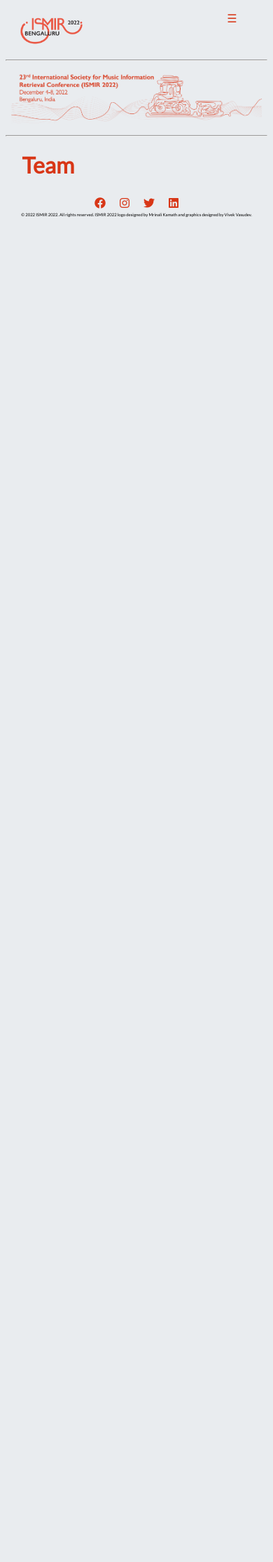
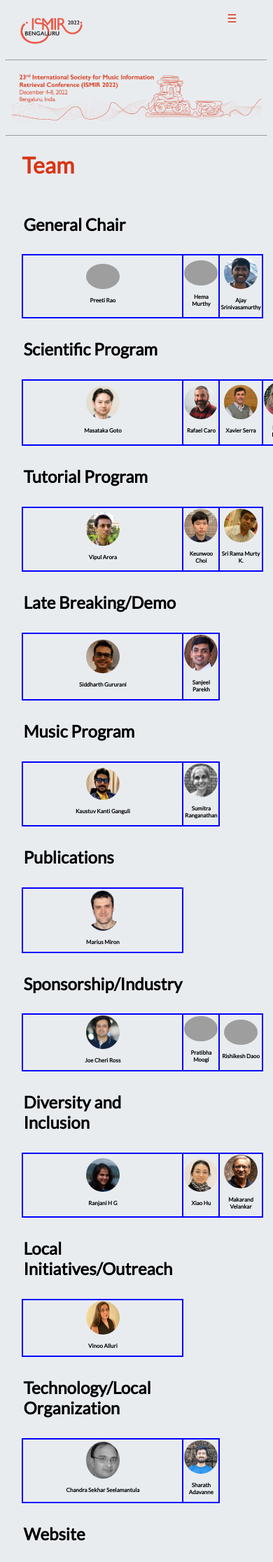
Before and after one commit to ismir2022/ismir2022.github.io, a Jekyll site: the page built from team.md, in a window 390 px wide. Shown: the top 2232 px of the page at 70% size. Built offline with Jekyll 4.4.1, drawn with Linux system fonts in a browser that asks for light colours; nearby versions of some CDN libraries; before the commit the page ends 900 px from its top, so only the background shows below that; some of the changed text lies outside the part shown; grey boxes are pictures that could not be loaded.

Commit message:
Team Page Fix

```diff
--- a/_includes/team.html
+++ b/_includes/team.html
@@ -1,21 +1,21 @@
 <div class="maincontent">
     <h1>Team</h1>
-    <table class="customtable">
+    <table class="teamtable">
         <tr>
             <td class="teamsection" colspan="4">
                 <h2>General Chair</h2>
             </td>
         </tr>
         <tr>
-            <td class="avatarbox">
+            <td class="teambox">
                 <img src="../assets/team/preeti-rao.png" alt="Avatar" class="avatar">
                 <p class = "avatarname">Preeti Rao</p>
             </td>
-            <td class="avatarbox">
+            <td class="teambox">
                 <img src="../assets/team/hema-murthy.png" alt="Avatar" class="avatar">
                 <p class = "avatarname">Hema Murthy</p>
             </td>
-            <td class="avatarbox">
+            <td class="teambox">
                 <img src="../assets/team/ajay-srinivasamurthy.png" alt="Avatar" class="avatar">
                 <p class = "avatarname">Ajay Srinivasamurthy</p>
             </td>
@@ -26,19 +26,19 @@
             </td>
         </tr>
         <tr>
-            <td class="avatarbox">
+            <td class="teambox">
                 <img src="../assets/team/masataka-goto.jpg" alt="Avatar" class="avatar">
                 <p class = "avatarname">Masataka Goto</p>
             </td>
-            <td class="avatarbox">
+            <td class="teambox">
                 <img src="../assets/team/rafael-caro-repetto.jpg" alt="Avatar" class="avatar">
                 <p class = "avatarname">Rafael Caro</p>
             </td>
-            <td class="avatarbox">
+            <td class="teambox">
                 <img src="../assets/team/xavier-serra.png" alt="Avatar" class="avatar">
                 <p class = "avatarname">Xavier Serra</p>
             </td>
-            <td class="avatarbox">
+            <td class="teambox">
                 <img src="../assets/team/rachel-bittner.jpeg" alt="Avatar" class="avatar">
                 <p class = "avatarname">Rachel Bittner</p>
             </td>
@@ -49,15 +49,15 @@
             </td>
         </tr>
         <tr>
-            <td class="avatarbox">
+            <td class="teambox">
                 <img src="../assets/team/vipul-arora.png" alt="Avatar" class="avatar">
                 <p class = "avatarname">Vipul Arora</p>
             </td>
-            <td class="avatarbox">
+            <td class="teambox">
                 <img src="../assets/team/keunwoo-choi.jpeg" alt="Avatar" class="avatar">
                 <p class = "avatarname">Keunwoo Choi</p>
             </td>
-            <td class="avatarbox">
+            <td class="teambox">
                 <img src="../assets/team/sri-rama-murthy.jpeg" alt="Avatar" class="avatar">
                 <p class = "avatarname">Sri Rama Murty K.</p>
             </td>
@@ -68,11 +68,11 @@
             </td>
         </tr>
         <tr>
-            <td class="avatarbox">
+            <td class="teambox">
                 <img src="../assets/team/siddharth-gururani.png" alt="Avatar" class="avatar">
                 <p class = "avatarname">Siddharth Gururani</p>
             </td>
-            <td class="avatarbox">
+            <td class="teambox">
                 <img src="../assets/team/sanjeel-parekh.png" alt="Avatar" class="avatar">
                 <p class = "avatarname">Sanjeel Parekh</p>
             </td>
@@ -83,11 +83,11 @@
             </td>
         </tr>
         <tr>
-            <td class="avatarbox">
+            <td class="teambox">
                 <img src="../assets/team/kaustuv-kanti-ganguli.png" alt="Avatar" class="avatar">
                 <p class = "avatarname">Kaustuv Kanti Ganguli</p>
             </td>
-            <td class="avatarbox">
+            <td class="teambox">
                 <img src="../assets/team/sumitra-ranganathan.jpg" alt="Avatar" class="avatar">
                 <p class = "avatarname">Sumitra Ranganathan</p>
             </td>
@@ -98,7 +98,7 @@
             </td>
         </tr>
         <tr>
-            <td class="avatarbox">
+            <td class="teambox">
                 <img src="../assets/team/marius-miron.png" alt="Avatar" class="avatar">
                 <p class = "avatarname">Marius Miron</p>
             </td>
@@ -109,15 +109,15 @@
             </td>
         </tr>
         <tr>
-            <td class="avatarbox">
+            <td class="teambox">
                 <img src="../assets/team/joe-cheri.png" alt="Avatar" class="avatar">
                 <p class = "avatarname">Joe Cheri Ross</p>
             </td>
-            <td class="avatarbox">
+            <td class="teambox">
                 <img src="../assets/team/pratibha-moogi.png" alt="Avatar" class="avatar">
                 <p class = "avatarname">Pratibha Moogi</p>
             </td>
-            <td class="avatarbox">
+            <td class="teambox">
                 <img src="../assets/team/rishikesh-daoo.jpg" alt="Avatar" class="avatar">
                 <p class = "avatarname">Rishikesh Daoo</p>
             </td>
@@ -128,15 +128,15 @@
             </td>
         </tr>
         <tr>
-            <td class="avatarbox">
+            <td class="teambox">
                 <img src="../assets/team/ranjani.png" alt="Avatar" class="avatar">
                 <p class = "avatarname">Ranjani H G</p>
             </td>
-            <td class="avatarbox">
+            <td class="teambox">
                 <img src="../assets/team/xiao-hu.png" alt="Avatar" class="avatar">
                 <p class = "avatarname">Xiao Hu</p>
             </td>
-            <td class="avatarbox">
+            <td class="teambox">
                 <img src="../assets/team/makarand-velankar.png" alt="Avatar" class="avatar">
                 <p class = "avatarname">Makarand Velankar</p>
             </td>
@@ -147,7 +147,7 @@
             </td>
         </tr>
         <tr>
-            <td class="avatarbox">
+            <td class="teambox">
                 <img src="../assets/team/vinoo-alluri.jpg" alt="Avatar" class="avatar">
                 <p class = "avatarname">Vinoo Alluri</p>
             </td>
@@ -158,11 +158,11 @@
             </td>
         </tr>
         <tr>
-            <td class="avatarbox">
+            <td class="teambox">
                 <img src="../assets/team/chandrasekhar.png" alt="Avatar" class="avatar">
                 <p class = "avatarname">Chandra Sekhar Seelamantula</p>
             </td>
-            <td class="avatarbox">
+            <td class="teambox">
                 <img src="../assets/team/sharath.jpeg" alt="Avatar" class="avatar">
                 <p class = "avatarname">Sharath Adavanne</p>
             </td>
@@ -173,11 +173,11 @@
             </td>
         </tr>
         <tr>
-            <td class="avatarbox">
+            <td class="teambox">
                 <img src="../assets/team/chitralekha-gupta.png" alt="Avatar" class="avatar">
                 <p class = "avatarname">Chitralekha Gupta</p>
             </td>
-            <td class="avatarbox">
+            <td class="teambox">
                 <img src="../assets/team/ashvala-vinay.jpeg" alt="Avatar" class="avatar">
                 <p class = "avatarname">Ashvala Vinay</p>
             </td>
@@ -188,11 +188,11 @@
             </td>
         </tr>
         <tr>
-            <td class="avatarbox">
+            <td class="teambox">
                 <img src="../assets/team/albin.png" alt="Avatar" class="avatar">
                 <p class = "avatarname">Albin Andrew Correya</p>
             </td>
-            <td class="avatarbox">
+            <td class="teambox">
                 <img src="../assets/team/vishnu-srinivasa-murthy.jpg" alt="Avatar" class="avatar">
                 <p class = "avatarname">Vishnu Srinivasa Murthy</p>
             </td>
--- a/team.md
+++ b/team.md
@@ -2,14 +2,14 @@
 layout: teampage
 title: International Society for Music Information Retrieval
 ---
-<table class="customtable">
+<table class="teamtable">
     <tr>
         <td class="teamsection" colspan="4">
             <h2>Volunteers</h2>
         </td>
     </tr>
     <tr>
-        <td class="avatarbox">
+        <td class="teambox">
             <img src="assets\volunteers\sangsaptak-pal.jpg" alt="Avatar" class="avatar">
             <p class = "avatarname">Sangsaptak Pal</p>
         </td>
@@ -18,7 +18,7 @@
         </td>
     </tr>
     <tr>
-        <td class="avatarbox">
+        <td class="teambox">
             <img src="assets\volunteers\gowriprasad-r.jpg" alt="Avatar" class="avatar">
             <p class = "avatarname">Gowriprasad R</p>
         </td>
```
Also changed, not shown: _includes/css/musto.css (+58 -1 lines), 2 other files.
